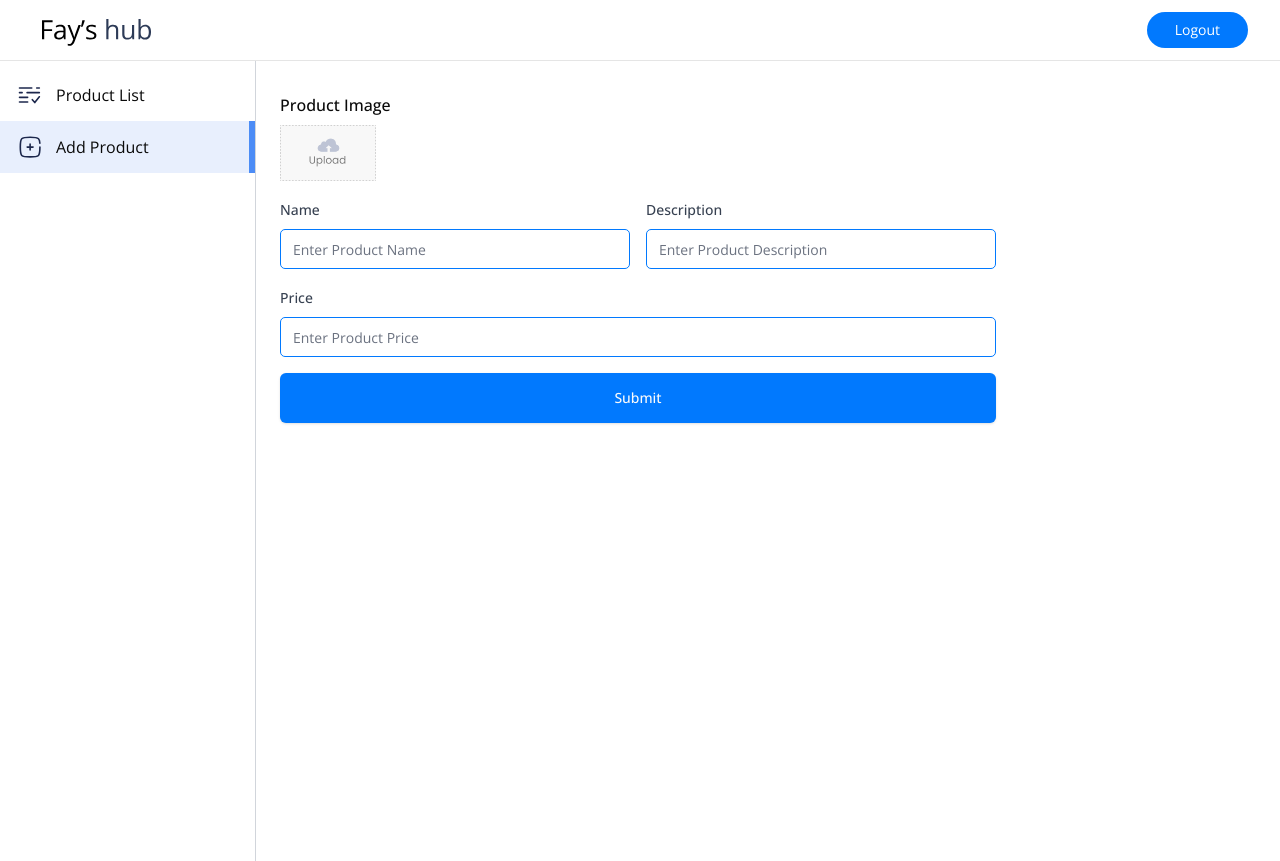
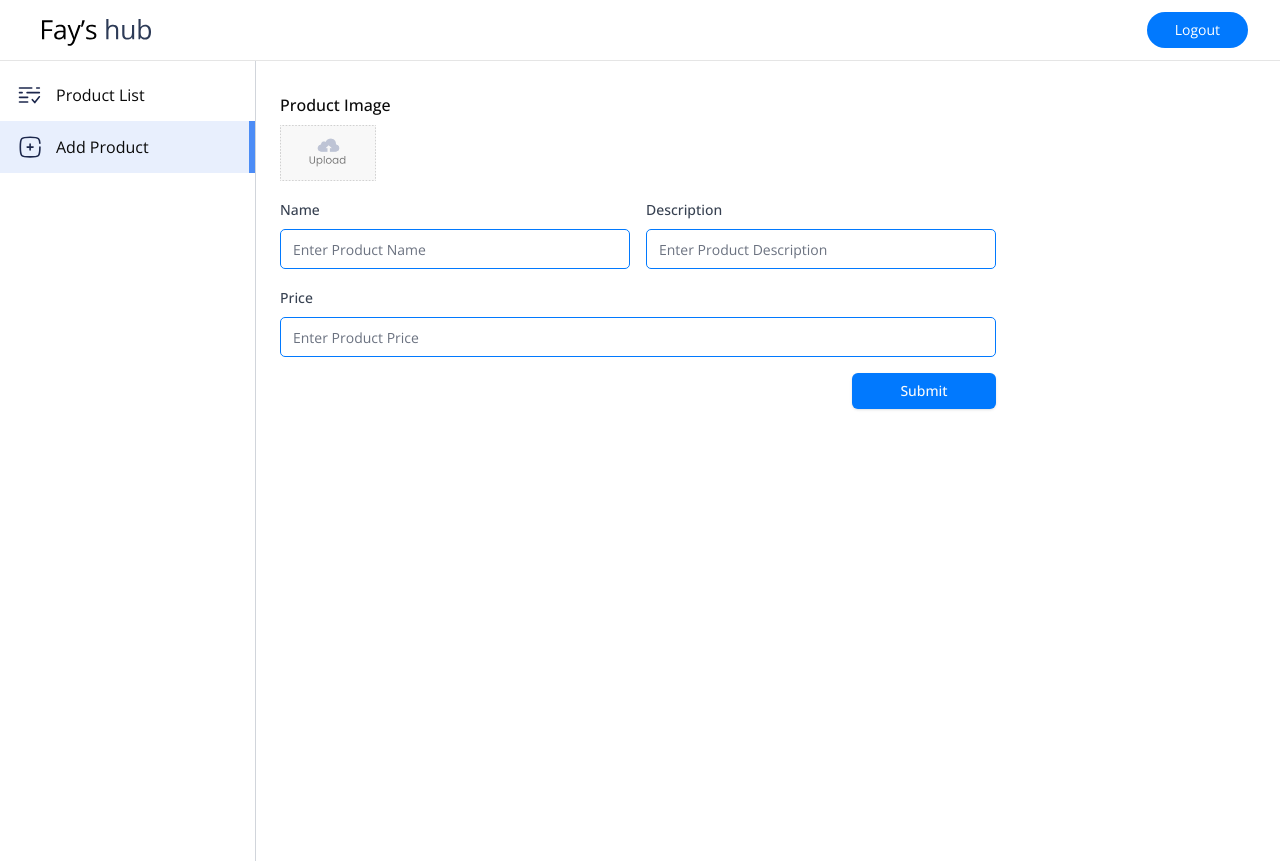
Before and after one commit to skippergoroye/Fays-Hub-v3, a Next.js app: page /admin in a window 1280 px wide. Built offline with nearby package versions, Linux system fonts and the light colour scheme; no server answers.

Commit message:
feat: addition of product complete

```diff
--- a/src/app/admin/page.tsx
+++ b/src/app/admin/page.tsx
@@ -12,8 +12,10 @@ import SubmitButton from "@/components/shared/SubmitButton";
 import { addProductSchema } from "@/lib/schemas";
 import { z } from "zod";
 import { useDataContext } from "@/context/DataContext";
+import Loading from '@/components/Loading';
 
 const Admin = () => {
+  const [loading, setLoading] = useState(false)
   const [files, setFiles] = useState<File[]>([]);
 
   const form = useForm<z.infer<typeof addProductSchema>>({
@@ -25,11 +27,12 @@ const Admin = () => {
     },
   });
 
-  const { addProduct } = useDataContext();
+  const { addProduct, router } = useDataContext();
 
 
   const handlesubmit = async (data: z.infer<typeof addProductSchema>) => {
     try {
+      setLoading(true)
       const formData = new FormData();
 
       // Append form values
@@ -39,14 +42,17 @@ const Admin = () => {
 
       // Append image file if it exists
       if (files[0]) {
-        formData.append("image", files[0]); // name must match your backend field
+        formData.append("image", files[0]);
       }
 
       await addProduct(formData); // now we're passing FormData
+      router.push("admin/product-list")
       form.reset();
       setFiles([]);
     } catch (error) {
       console.error("Submission Error:", error);
+    } finally {
+      setLoading(false);
     }
   };
 
@@ -113,12 +119,18 @@ const Admin = () => {
             variant="h-[40px] w-full"
           />
 
+          <div className="flex justify-end">
           <SubmitButton
-            loadingText="Verifying OTP..."
-            className="w-full h-[50px] mt-6 bg-mainBlue"
+          isLoading={loading}
+            loadingText="Submiting..."
+            className="w-full lg:w-36  bg-mainBlue"
           >
             Submit
           </SubmitButton>
+
+          </div>
+
+
           </form>
         </Form>
       </div>
--- a/src/components/shared/SubmitButton.tsx
+++ b/src/components/shared/SubmitButton.tsx
@@ -2,6 +2,7 @@ import React from "react";
 import { Button } from "../ui/button";
 import { SubmitButtonProps } from "@/types";
 import { PulseLoader } from "react-spinners";
+import { LoaderIcon } from "lucide-react";
 
 const SubmitButton = ({
   isLoading,
@@ -20,7 +21,8 @@ const SubmitButton = ({
     >
       {isLoading ? (
         <div className="flex items-center gap-4">
-          <PulseLoader color="#ffffff" size="10px" />
+          {/* <PulseLoader color="#ffffff" size="10px" /> */}
+          <LoaderIcon className="animate-spin" />
           {loadingText}
         </div>
       ) : (
--- a/src/context/DataContext.tsx
+++ b/src/context/DataContext.tsx
@@ -3,14 +3,16 @@ import React, { useState, useEffect, createContext, useContext } from "react";
 import GlobalApi from "@/lib/global-api";
 import { Product } from "@/types";
 import { toast } from "react-toastify";
+import { useRouter } from "next/navigation";
 
 interface DataContextType {
   products: Product[];
   loading: boolean;
   deleteProduct: (id: string) => void;
-//   loadingDelete: boolean;
+  //   loadingDelete: boolean;
   deletingProductId: string | null;
-    addProduct: (data: any) => Promise<void>;
+  addProduct: (data: any) => Promise<void>;
+  router: ReturnType<typeof useRouter>;
 }
 
 const DataContext = createContext<DataContextType | null>(null);
@@ -19,7 +21,7 @@ export const DataProvider = ({ children }: { children: React.ReactNode }) => {
   // Add Products
   const [products, setProducts] = useState<any>([]);
   const [loading, setLoading] = useState(true);
-
+  const router = useRouter();
 
   const fetchData = async () => {
     try {
@@ -40,24 +42,27 @@ export const DataProvider = ({ children }: { children: React.ReactNode }) => {
 
   // Delete Products
 
-  const [deletingProductId, setDeletingProductId] = useState<string | null>(null);
+  const [deletingProductId, setDeletingProductId] = useState<string | null>(
+    null
+  );
   const deleteProduct = async (id: string) => {
     try {
-        setDeletingProductId(id);
-
+      setDeletingProductId(id);
 
       const res = await GlobalApi.delete(`/products/${id}`);
       toast.info("Product deleted sucessfully");
-      fetchData()
+      fetchData();
     } catch (error) {
       console.log(error);
     }
   };
 
-
-
   // Add Products
-  const addProduct = async (data: { name: string; title: string; price: string }) => {
+  const addProduct = async (data: {
+    name: string;
+    title: string;
+    price: string;
+  }) => {
     try {
       await GlobalApi.post("/products", data);
       toast.success("Product added successfully");
@@ -68,14 +73,13 @@ export const DataProvider = ({ children }: { children: React.ReactNode }) => {
     }
   };
 
-
   const value = {
+    router,
     products,
     loading,
     deleteProduct,
     deletingProductId,
-    addProduct
-
+    addProduct,
   };
 
   return <DataContext.Provider value={value}>{children}</DataContext.Provider>;
```
